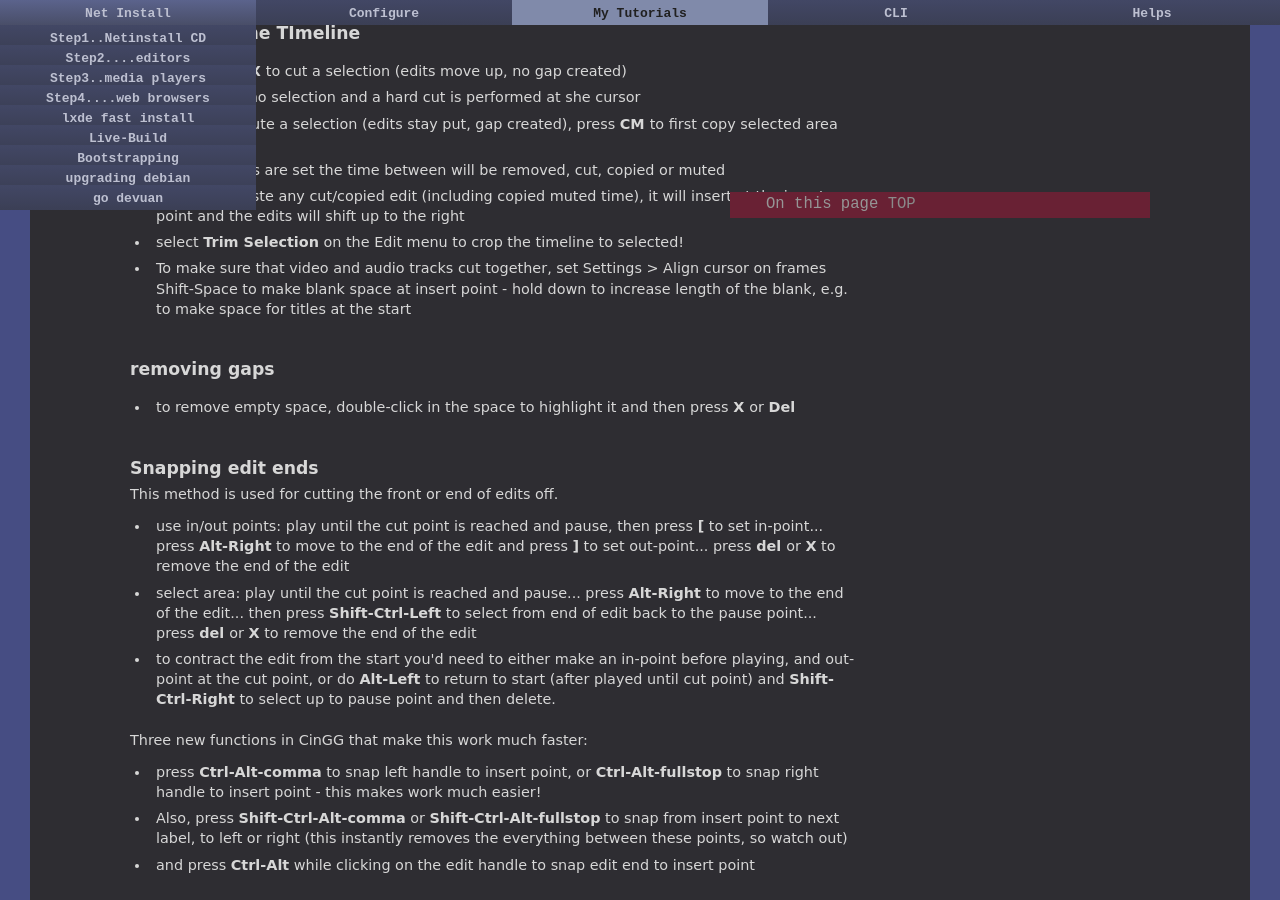
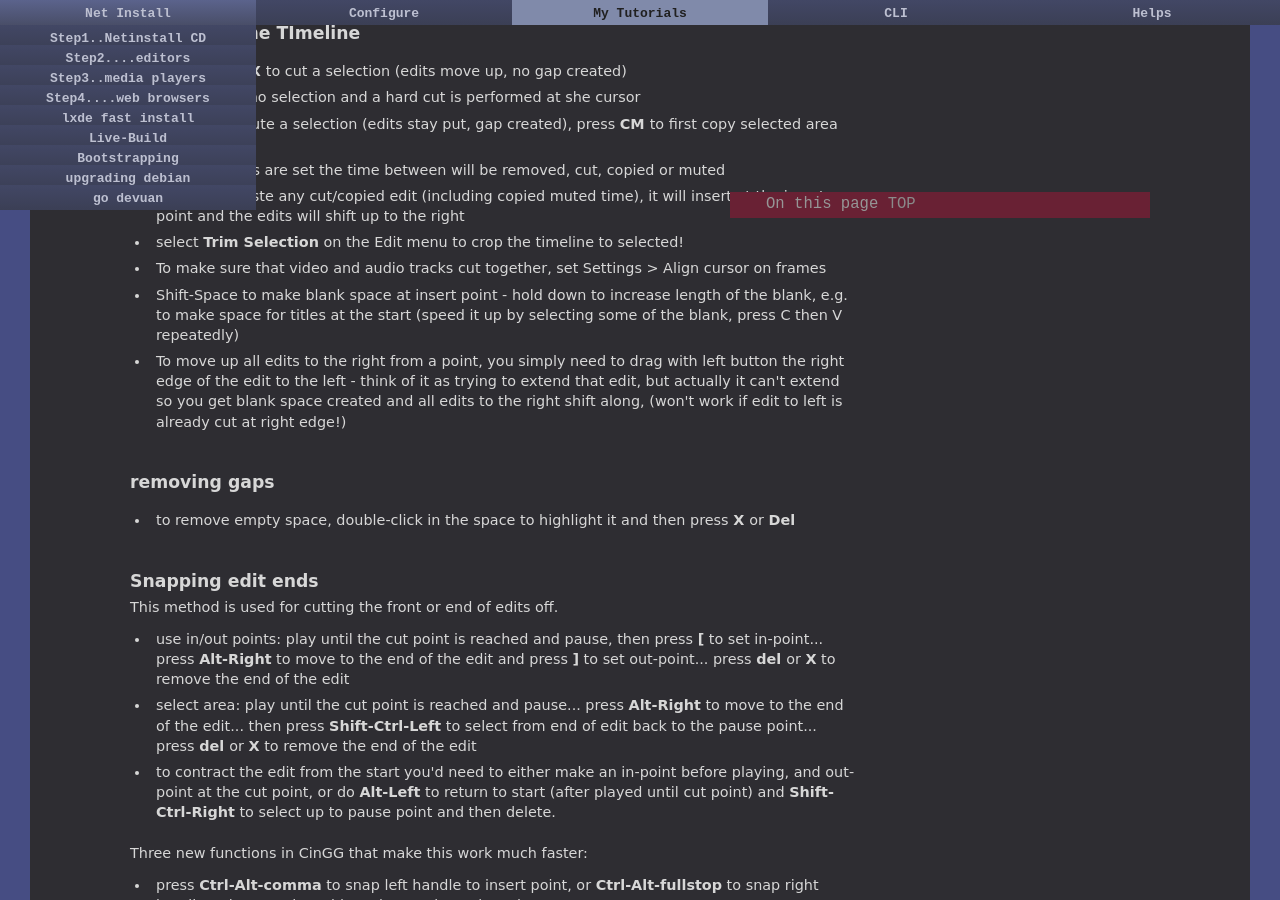
Before and after one commit to dquinton/debian-install, a Jekyll site: the page built from tutorial/04c-cinelerra.html, in a window 1280 px wide and 900 px high, scrolled down 4291 px. Built offline with Jekyll 4.4.1, drawn with Linux system fonts in a browser that asks for light colours.

Commit message:
updating pages

```diff
--- a/tutorial/04c-cinelerra.html
+++ b/tutorial/04c-cinelerra.html
@@ -262,7 +262,8 @@ by default, mouse buttons Left, middle, Right (1,2,3) do the following:
 <li>press <b>V</b> to paste any cut/copied edit (including copied muted time), it will insert at the insert point and the edits will shift up to the right
 <li>select <b>Trim Selection</b> on the Edit menu to crop the timeline to selected!
 <li>To make sure that video and audio tracks cut together, set Settings > Align cursor on frames
-Shift-Space to make blank space at insert point - hold down to increase length of the blank, e.g. to make space for titles at the start
+<li>Shift-Space to make blank space at insert point - hold down to increase length of the blank, e.g. to make space for titles at the start (speed it up by selecting some of the blank, press C then V repeatedly)
+<li>To move up all edits to the right from a point, you simply need to drag with left button the right edge of the edit to the left - think of it as trying to extend that edit, but actually it can't extend so you get blank space created and all edits to the right shift along, (won't work if edit to left is already cut at right edge!)
 </ul>
 <br><br>
 <h3>removing gaps</h3>
```
